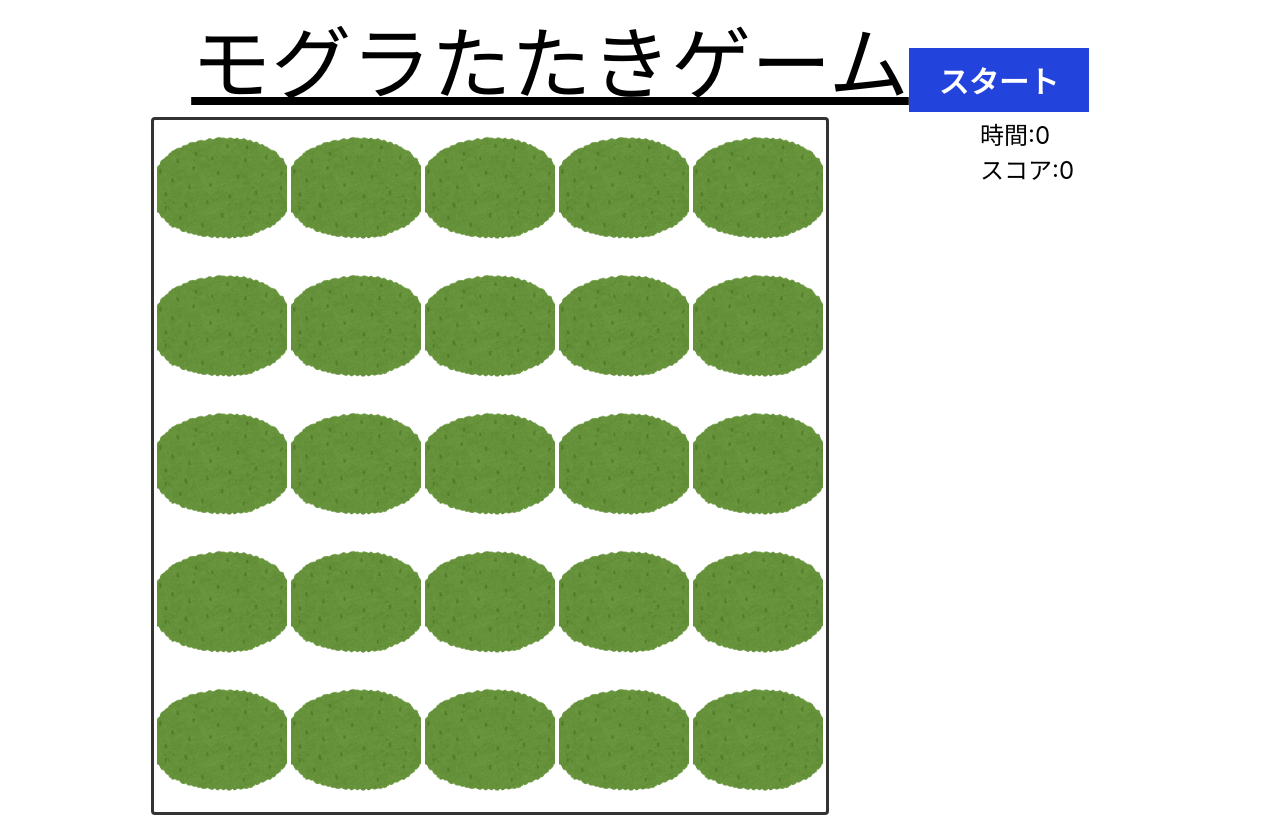
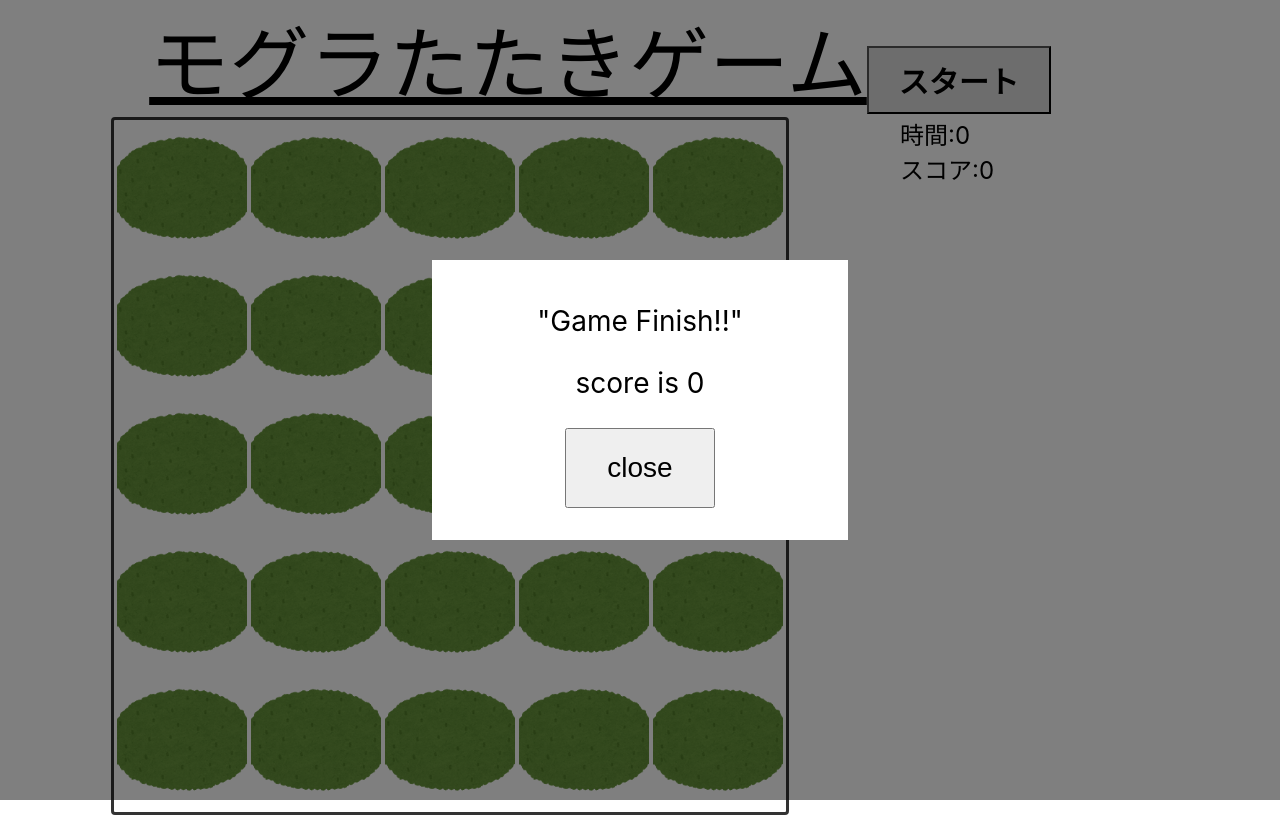
Before and after one commit to Elsammit/Moguratataki, a React (Create React App) app: page / in a window 1280 px wide. Built offline with nearby package versions, Linux system fonts and the light colour scheme.

Commit message:
ポップアップメッセージ導入

```diff
--- a/package.json
+++ b/package.json
@@ -38,6 +38,7 @@
     ]
   },
   "devDependencies": {
+    "electron-builder": "^22.14.5",
     "ts-loader": "^9.2.6",
     "typescript": "^4.4.4",
     "webpack": "^4.46.0",
--- /dev/null
+++ b/src/dialog.css
@@ -0,0 +1,28 @@
+.overlay{
+    display: flex;
+    align-items: center;
+    justify-content: center;
+}
+
+.content{
+    z-index:2;
+    width:30%;
+    padding:1em;
+    background:#fff;
+}
+
+.closeBtn{
+    height:80px;
+    width:150px;
+    font-size: 28px;
+}
+
+.closeBtn:hover{
+    background-color:blue;
+    color:white;
+    cursor:pointer;
+}
+
+.finsMsg{
+    font-size:28px;
+}
--- /dev/null
+++ b/src/dialog.tsx
@@ -0,0 +1,40 @@
+import React from 'react';
+import "./dialog.css";
+
+export interface Props {
+    closeState?:any;
+    showMsg?:string;
+}
+
+export default class MadeDialog extends React.Component<Props> {
+
+    constructor (props:Props) {
+        super(props);
+    }
+
+    OpenDialog = () => {
+        this.setState({
+            showDialg:true,
+        });
+    }
+
+    CloseDialog = () => {
+        this.setState({
+            showDialg:false,
+        });
+        this.props.closeState(false);
+    }
+
+    render() {
+        return (
+        <div>
+            <div className="overlay">
+                <div className="content">
+                    <p className='finsMsg'>"Game Finish!!"</p>
+                    <p className='finsMsg'>{this.props.showMsg}</p>
+                    <p><button className='closeBtn' onClick={this.CloseDialog}>close</button></p>
+                </div>
+            </div>
+        </div>
+    )}
+}
--- a/src/mogura.css
+++ b/src/mogura.css
@@ -3,6 +3,7 @@
     -webkit-user-drag:none;
     -khtml-user-drag:none;
     user-select: none;
+    width:1200px;
 }
 
 .title{
@@ -38,10 +39,18 @@ table{
     font-size: 30px;
     font-weight: bold;
     padding:10px 30px;
+    background-color:gainsboro;
+    /*
     color:#fff;
     border-style: none;
     background-color: #24d;
+    */
+}
 
+.StButton:hover{
+    color:#fff;
+    background-color: #24d;
+    cursor:pointer;
 }
 
 .Mas{
@@ -56,3 +65,12 @@ table{
     text-align: center;
     font-size: 50px;
 }
+
+.overlay{
+    position:fixed;
+    top:0;
+    left:0;
+    width:100%;
+    height:100%;
+    background-color:rgba(0,0,0,0.5);
+}
--- a/src/mogura.tsx
+++ b/src/mogura.tsx
@@ -5,16 +5,18 @@ import shibafu from './image/shibafu.png';
 import hit from './image/hit_mogura.png';
 import clickImg from './image/hammer2.png';
 import hammer from './image/hammer.png';
+import MadeDialog from './dialog'
 
 export interface Props {
     location?: string;
     StartFlg?: boolean;
     timer?: number;
     result?:number;
+    popupstate?:boolean;
 }
 
 export default class Mogratataki extends Component<Props,
-    {location: string, StartFlg: boolean, timer: number, result: number}>  {
+    {location: string, StartFlg: boolean, timer: number, result: number, popupstate: boolean}>  {
 
 
     intervalId: NodeJS.Timer | null;
@@ -26,6 +28,7 @@ export default class Mogratataki extends Component<Props,
             'StartFlg':false,
             'timer':0,
             'result':0,
+            'popupstate':true,
         };
         this.intervalId = null;
     }
@@ -79,7 +82,7 @@ export default class Mogratataki extends Component<Props,
             }, 1000);
             let buf = document.getElementById("StButton") as HTMLInputElement;
             buf.setAttribute("disabled", "disabled");
-            buf.style.backgroundColor = "gray";
+            //buf.style.backgroundColor = "gray";
             setTimeout(()=>{
                 this.finish_mogura();
             },31000);
@@ -97,11 +100,11 @@ export default class Mogratataki extends Component<Props,
         let buf = document.getElementById("StButton") as HTMLInputElement;
 
         buf.removeAttribute("disabled");
-        buf.style.backgroundColor = "#24d";
+        //buf.style.backgroundColor = "gainsboro";
 
         this.intervalId = null;
         this.setState({StartFlg:false});
-        alert("Finish Mogura Tataki");
+        this.setState({popupstate:true});
     }
 
     MakeMap = () =>{
@@ -132,6 +135,22 @@ export default class Mogratataki extends Component<Props,
         return List;
     }
 
+    updateState = (state:boolean)=>{
+        console.log("call back function call");
+        this.setState({popupstate:state});
+    }
+
+    OpenDialog = () =>{
+        const {popupstate} = this.state;
+        const{result} = this.state;
+        let Msg:string = "score is " + result;
+        if(popupstate == true){
+            return <MadeDialog closeState={this.updateState.bind(this)} showMsg = {Msg}></MadeDialog>
+        }else{
+            return <p></p>
+        }
+    }
+
     render() {
         return (<div className="divCenter">
             <div>
@@ -141,6 +160,7 @@ export default class Mogratataki extends Component<Props,
                 <input type="button" id="StButton"　className="StButton" value="スタート" onClick={this.ClickStart}></input>
                 <label id="timer"></label>
             </div>
+            {this.OpenDialog()}
             <div className="mapArea">
                 <table id="tables">
                     <tbody>
@@ -154,6 +174,7 @@ export default class Mogratataki extends Component<Props,
                     スコア:{this.state.result}
                 </div>
             </div>
+
         </div>
         );
     }
```
